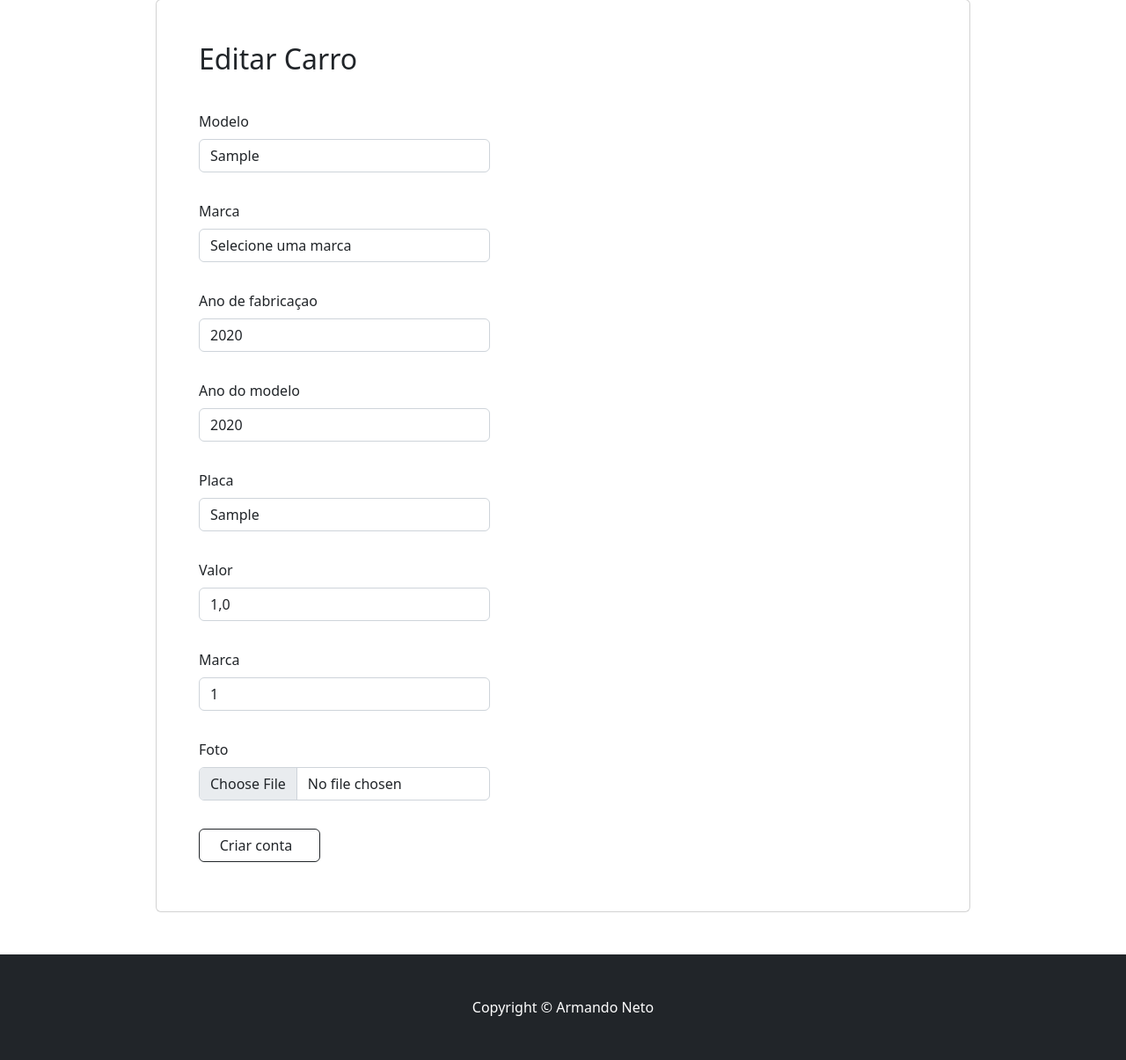
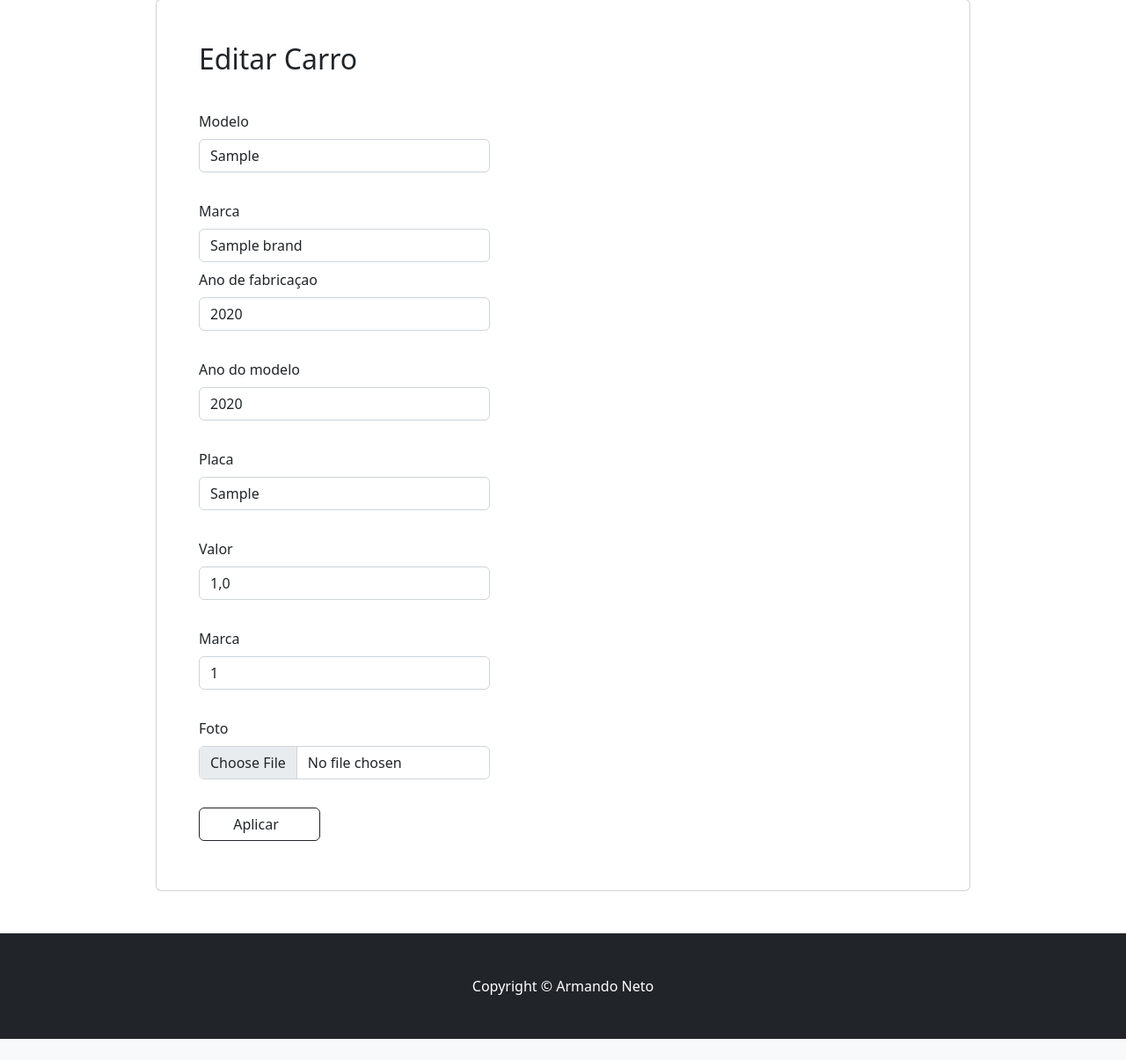
Before and after one commit to ArmandoN3to/cars-project, a Django app: page /car/1/update/ in a window 1280 px wide. Shown: the part 105-1310 px from the top of the page at 88% size. After the commit the page ends 1286 px from the top, so only its background shows below. Run offline with Django 5.2, Linux system fonts and the light colour scheme; tables that the repository leaves empty hold one stand-in row (values such as "Sample post"); some libraries are stand-ins or nearby versions.

Commit message:
fix: car/id/update - menu dropdown brand

```diff
--- a/cars/templates/car_update.html
+++ b/cars/templates/car_update.html
@@ -28,15 +28,17 @@
 
                     <div class="form-group mb-2 mt-2">
                       <label for="brand" class="mb-2">Marca</label>
-                        <select class="form-control" id="cars_list" name="{{ form.brand.name }}">
+                      <select class="form-control" id="brand" name="brand">  <!-- name="brand" (mesmo nome do campo no form) -->
                           <option value="">Selecione uma marca</option>
                           {% for brand in brands %}
-                                <option value="{{ brand.value }}" {% if form.brand.value == brand.value %}selected{% endif %}>
+                              <option value="{{ brand.id }}" {% if form.brand.value == brand.id %}selected{% endif %}>
                                   {{ brand.name }}
                               </option>
                           {% endfor %}
                       </select>
-                        <label for="brand-error">{{ form.brand.errors }}</label>
+                      {% if form.brand.errors %}
+                          <div class="text-danger">{{ form.brand.errors }}</div>
+                      {% endif %}
                   </div>
 
                     <div class="form-group mb-2 mt-2">
@@ -78,7 +80,7 @@
                   </div>
                   <div class="col-md-6 col-lg-5">
                     <button type="submit" class="btn btn-outline-dark w-100">
-                      Criar conta
+                      Aplicar
                       <span class="fas fa-arrow-right ms-2 text-white"></span>
                     </button>
                   </div>
--- a/cars/views.py
+++ b/cars/views.py
@@ -1,4 +1,4 @@
-from cars.models import Car
+from cars.models import Car, Brand
 from cars.forms import CarModelForm
 from django.views.generic import ListView ,CreateView, DetailView, UpdateView
 
@@ -34,3 +34,8 @@ class CarUpdateView(UpdateView):
     template_name = 'car_update.html'
     form_class = CarModelForm
     success_url = '/cars/'
+
+    def get_context_data(self, **kwargs):
+        context = super().get_context_data(**kwargs)
+        context['brands'] = Brand.objects.all()  # Envia todas as marcas para o template
+        return context
```
Lines whose indentation alone changed are shown as unchanged.
